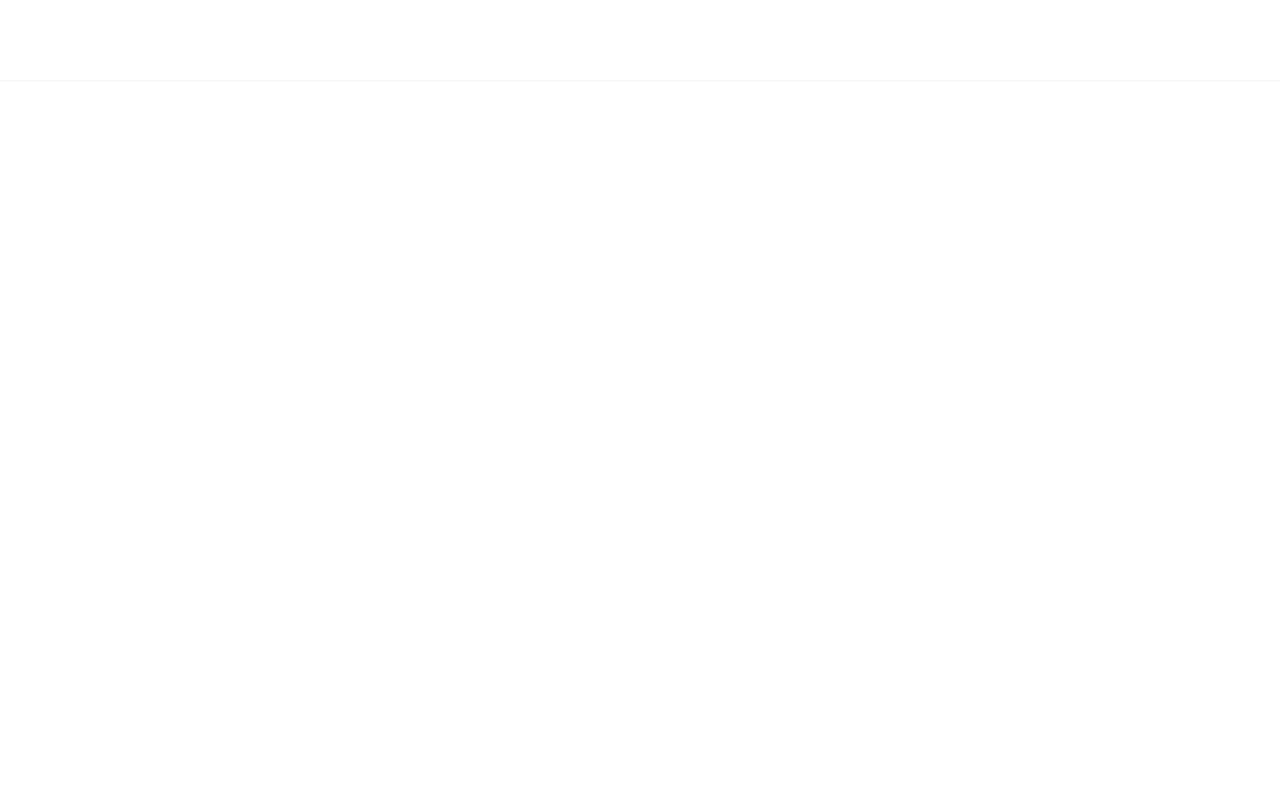
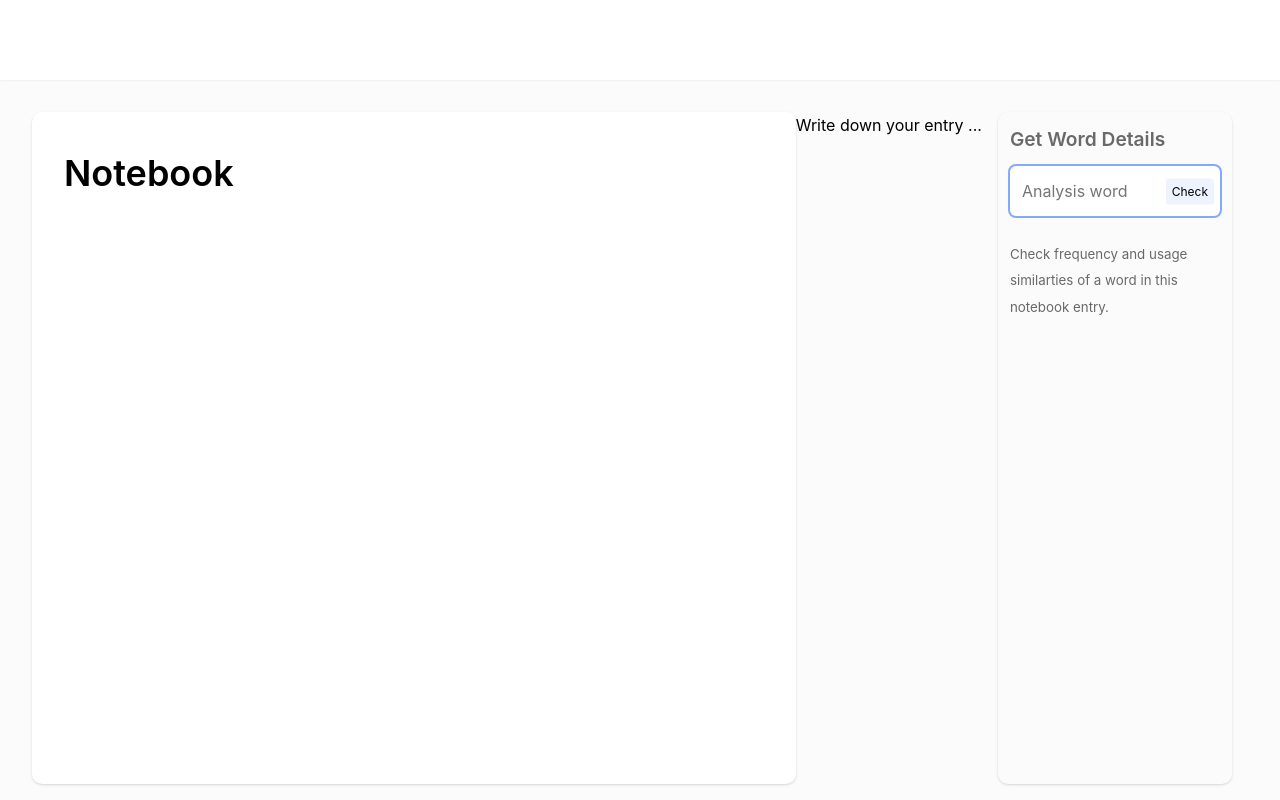
Before and after one commit to AjitsinghKamal/notebook-analys, a React (Vite) app: page / in a window 1280 px wide. Built offline with nearby package versions, Linux system fonts and the light colour scheme.

Commit message:
feat: add word analyser

```diff
--- /dev/null
+++ b/src/components/AnalysisBoard.tsx
@@ -0,0 +1,154 @@
+import styled from '@emotion/styled';
+import { useState } from 'react';
+import type { State, ShouldFindSimilarWords } from 'src/hooks/useWordAnalysis';
+
+type Props = {
+	results: State;
+	resetActive: () => void;
+	handleWordAnalysis: ShouldFindSimilarWords;
+};
+
+function AnalysisBoard({ handleWordAnalysis, results, resetActive }: Props) {
+	const [find, setWordToFind] = useState('');
+
+	const submitEntry = (e: React.FormEvent<HTMLFormElement>) => {
+		e.preventDefault();
+		const trimmedEntry = find.trim();
+		trimmedEntry ? handleWordAnalysis(trimmedEntry) : resetActive();
+	};
+
+	const clearEntry = () => {
+		!results.isPristine && resetActive();
+		setWordToFind('');
+	};
+
+	return (
+		<Sidepanel>
+			<Form onSubmit={submitEntry}>
+				<label htmlFor="search">
+					Get Word Details
+					{find && (
+						<Clear onClick={clearEntry} type="button">
+							Clear
+						</Clear>
+					)}
+				</label>
+				<Input
+					name="search"
+					placeholder="Analysis word"
+					value={find}
+					autoComplete="off"
+					onChange={(e) => setWordToFind(e.target.value)}
+				/>
+				<Submit>Check</Submit>
+			</Form>
+			{results.isPristine ? (
+				<Message>
+					<small>
+						Check frequency and usage similarties of a word in this
+						notebook entry.
+					</small>
+				</Message>
+			) : (
+				<div>
+					<Result>
+						<small>Word Frequency</small>
+						<strong>{results.frequency}</strong>
+					</Result>
+					<Result as="ul">
+						<small>Similar words used</small>
+						{results.similarWords.length ? (
+							results.similarWords.map((word) => (
+								<li key={word}>{word}</li>
+							))
+						) : (
+							<li>
+								<strong>0</strong>
+							</li>
+						)}
+					</Result>
+				</div>
+			)}
+		</Sidepanel>
+	);
+}
+
+const Sidepanel = styled.aside`
+	box-shadow: var(--shadow);
+	padding: 12px;
+	border-radius: 10px;
+	margin: 0 16px;
+	flex: 1 1 200px;
+	overflow-y: auto;
+	overflow-x: hidden;
+`;
+
+const Form = styled.form`
+	position: relative;
+	position: sticky;
+	top: -40px;
+	z-index: 10;
+
+	& > label {
+		margin-bottom: 10px;
+		display: block;
+		color: #696969;
+		font-weight: 600;
+		font-size: 1.2rem;
+	}
+`;
+
+const Input = styled.input`
+	padding: 12px;
+	border-radius: 6px;
+	border: 0;
+	width: 100%;
+	box-shadow: 0 0 0 2px var(--primary-300);
+	padding-right: 50px;
+`;
+
+const Result = styled.div`
+	margin: 12px 0;
+	font-size: 1.2rem;
+	background: var(--primary-transparent-200);
+	border-radius: 6px;
+	padding: 12px;
+	color: var(--primary-900);
+	& > small {
+		font-size: 70%;
+		font-weight: 500;
+		opacity: 0.68;
+	}
+	& > strong {
+		display: block;
+		font-size: 1.5rem;
+		line-height: 1.65;
+	}
+`;
+
+const Submit = styled.button`
+	position: absolute;
+	right: 6px;
+	font-size: 0.75rem;
+	transform: translateY(-25%);
+	bottom: 5px;
+	background: var(--primary-transparent-100);
+	border-radius: 3px;
+	line-height: 2;
+	&:hover {
+		background: var(--primary-transparent-200);
+	}
+`;
+
+const Clear = styled.button`
+	font-size: 0.75rem;
+	color: var(--danger-700);
+	float: right;
+	border-bottom: 1px solid;
+	border-radius: 0;
+`;
+const Message = styled.p`
+	color: #696969;
+	padding: 24px 0;
+`;
+export default AnalysisBoard;
--- a/src/components/Editor.tsx
+++ b/src/components/Editor.tsx
@@ -1,82 +1,26 @@
-import styled from '@emotion/styled';
-import {
-	forwardRef,
-	PropsWithChildren,
-	useEffect,
-	useMemo,
-	useRef,
-	useState,
-} from 'react';
-import useTooltip from 'src/hooks/useTooltip';
+import { forwardRef, PropsWithChildren } from 'react';
+import css from 'src/styles/editor.module.css';
 
-type Props = {
-	placeholder?: string;
-};
+const Editor = forwardRef<HTMLDivElement, React.DOMAttributes<HTMLDivElement>>(
+	(props, ref) => {
+		return (
+			<>
+				<div
+					className={css.editor}
+					ref={ref}
+					contentEditable
+					{...props}
+				>
+					<h1>Notebook</h1>
+				</div>
+				<p className="leadup">
+					<span className="leadup__placeholder">
+						Write down your entry ...
+					</span>
+				</p>
+			</>
+		);
+	}
+);
 
-function Editor({ placeholder }: PropsWithChildren<Props>) {
-	const ref = useRef<HTMLDivElement | null>(null);
-	const { tooltipRef, onSelection, styles } = useTooltip<HTMLDivElement>();
-
-	return (
-		<Container>
-			<Tooltip ref={tooltipRef} style={styles}>
-				<TooltipActionBold>B</TooltipActionBold>
-				<TooltipActionItalic>i</TooltipActionItalic>
-				<TooltipActionUnder>U</TooltipActionUnder>
-			</Tooltip>
-			<Editable
-				ref={ref}
-				contentEditable
-				onMouseUp={onSelection}
-				placeholder={placeholder}
-			/>
-		</Container>
-	);
-}
-
-const Container = styled.div`
-	height: 100%;
-	width: 100%;
-`;
-
-const Editable = styled.div`
-	flex: 1;
-	font-size: 1.2rem;
-	line-height: 1.65;
-	&:focus,
-	&:focus-within {
-		outline: 0;
-	}
-`;
-
-const Tooltip = styled.div`
-	background: var(--primary-900);
-	padding: 6px 12px;
-	border-radius: 10px;
-`;
-
-const TooltipAction = styled.button`
-	background: transparent;
-	color: #fff;
-	font-weight: 600;
-	font-size: 1.2rem;
-	margin: 0 6px;
-	padding: 2px 8px;
-	transition: color 0.3s;
-	&:hover {
-		color: var(--danger-100);
-	}
-`;
-
-const TooltipActionBold = styled(TooltipAction)`
-	font-weight: 800;
-`;
-
-const TooltipActionItalic = styled(TooltipAction)`
-	font-style: italic;
-`;
-
-const TooltipActionUnder = styled(TooltipAction)`
-	text-decoration: underline;
-`;
 export default Editor;
--- /dev/null
+++ b/src/components/Note.tsx
@@ -0,0 +1,75 @@
+import styled from '@emotion/styled';
+import { PropsWithChildren } from 'react';
+import useTooltip from 'src/hooks/useTooltip';
+import useWordAnalysis from 'src/hooks/useWordAnalysis';
+import AnalysisBoard from './AnalysisBoard';
+import Editor from './Editor';
+
+type Props = {
+	placeholder?: string;
+};
+
+function Note({ placeholder }: PropsWithChildren<Props>) {
+	const { tooltipRef, onSelection, styles } = useTooltip<HTMLDivElement>();
+	const {
+		analysisWatchRef,
+		shouldFindSimilarWords,
+		matchesFound,
+		resetResults,
+	} = useWordAnalysis<HTMLDivElement>();
+
+	return (
+		<Container>
+			<Editor ref={analysisWatchRef} />
+			<AnalysisBoard
+				handleWordAnalysis={shouldFindSimilarWords}
+				results={matchesFound}
+				resetActive={resetResults}
+			/>
+			<Tooltip ref={tooltipRef} style={styles}>
+				<TooltipActionBold>B</TooltipActionBold>
+				<TooltipActionItalic>i</TooltipActionItalic>
+				<TooltipActionUnder>U</TooltipActionUnder>
+			</Tooltip>
+		</Container>
+	);
+}
+
+const Container = styled.div`
+	height: 100%;
+	width: 100%;
+	display: flex;
+`;
+
+const Tooltip = styled.div`
+	background: var(--primary-900);
+	padding: 6px 12px;
+	border-radius: 10px;
+`;
+
+const TooltipAction = styled.button`
+	background: transparent;
+	color: #fff;
+	font-weight: 600;
+	font-size: 1.2rem;
+	margin: 0 6px;
+	padding: 2px 8px;
+	transition: color 0.3s;
+	&:hover {
+		color: var(--danger-100);
+	}
+`;
+
+const TooltipActionBold = styled(TooltipAction)`
+	font-weight: 800;
+`;
+
+const TooltipActionItalic = styled(TooltipAction)`
+	font-style: italic;
+`;
+
+const TooltipActionUnder = styled(TooltipAction)`
+	text-decoration: underline;
+`;
+
+export default Note;
--- a/src/components/index.ts
+++ b/src/components/index.ts
@@ -1,2 +1,3 @@
 export { default as Editor } from './Editor';
 export { default as Fallback } from './Fallback';
+export { default as Note } from './Note';
--- a/src/hooks/useTooltip.tsx
+++ b/src/hooks/useTooltip.tsx
@@ -30,10 +30,8 @@
 			});
 	};
 
-	const setSelection = (ev: SyntheticEvent) => {
+	const setSelection = (ev: Event) => {
 		ev.preventDefault();
-		ev.nativeEvent.stopPropagation();
-		ev.nativeEvent.stopImmediatePropagation();
 
 		const selection = document.getSelection();
 		const range = selection?.getRangeAt(0);
@@ -61,6 +59,9 @@
 	};
 
 	useEffect(() => {
+		document.addEventListener('selectionchange', (e) => {
+			console.log(e);
+		});
 		tooltipRef.current &&
 			window.addEventListener('mouseup', clearOnClickOutside);
 		return () => window.removeEventListener('mouseup', clearOnClickOutside);
--- /dev/null
+++ b/src/hooks/useWordAnalysis.tsx
@@ -0,0 +1,78 @@
+import { useMemo, useRef, useState } from 'react';
+import {
+	getSimilarityAndFrequency,
+	MATCH_LEVEL,
+} from 'src/utils/wordMatchAnalyser';
+
+export type State = {
+	frequency: number;
+	similarWords: string[];
+	isPristine: boolean;
+};
+
+export type ShouldFindSimilarWords = (word: string, diff?: number) => void;
+
+const initialState: State = {
+	frequency: 0,
+	similarWords: [],
+	isPristine: true,
+};
+
+/**
+ * Custom React hook for providing word analysis
+ */
+function useWordAnalysis<T extends HTMLElement>() {
+	const analysisWatchRef = useRef<T | null>(null);
+
+	const [matchesFound, setMatchesFound] = useState({
+		...initialState,
+	});
+
+	const shouldFindSimilarWords: ShouldFindSimilarWords = (
+		wordOfInterest: string,
+		levenshteinDistance: number = 1
+	) => {
+		if (!analysisWatchRef.current) return;
+		const wordsUsed = analysisWatchRef.current.innerText.split(/\s+/);
+		const matcherRegx = new RegExp('[' + wordOfInterest + ']', 'gi');
+		const similarWords = [];
+		let frequency = 0;
+		for (let word of wordsUsed) {
+			const match = getSimilarityAndFrequency(
+				word,
+				wordOfInterest,
+				matcherRegx,
+				levenshteinDistance
+			);
+			if (match === MATCH_LEVEL.IDENTICAL) {
+				frequency += 1;
+			}
+			if (match === MATCH_LEVEL.SIMILAR) {
+				similarWords.push(word);
+			}
+		}
+		setMatchesFound({
+			frequency,
+			similarWords,
+			isPristine: false,
+		});
+	};
+
+	const resetResults = () => {
+		setMatchesFound({
+			...initialState,
+		});
+	};
+
+	return useMemo(
+		() => ({
+			analysisWatchRef,
+			matchesFound,
+			resetResults,
+			shouldFindSimilarWords,
+		}),
+		[matchesFound, shouldFindSimilarWords]
+	);
+}
+
+export default useWordAnalysis;
--- a/src/pages/Entry.tsx
+++ b/src/pages/Entry.tsx
@@ -1,11 +1,11 @@
 import styled from '@emotion/styled';
-import { Editor } from 'src/components';
+import { Note } from 'src/components';
 
 function EntryPage() {
 	return (
 		<Page>
 			<Content>
-				<Editor />
+				<Note />
 			</Content>
 		</Page>
 	);
@@ -23,6 +23,6 @@
 const Content = styled.div`
 	width: 100%;
 	height: 100%;
-	max-width: 1200px;
+	max-width: 1300px;
 `;
 export default EntryPage;
--- /dev/null
+++ b/src/styles/editor.module.css
@@ -0,0 +1,13 @@
+.editor {
+	flex: 1 0 60%;
+	font-size: 1.2rem;
+	padding: 32px;
+	line-height: 1.65;
+	box-shadow: var(--shadow);
+	border-radius: 10px;
+	background: #fff;
+	&:focus,
+	&:focus-within {
+		outline: 0;
+	}
+}
--- a/src/styles/index.css
+++ b/src/styles/index.css
@@ -1,13 +1,25 @@
 body {
 	margin: 0;
-	font-family: -apple-system, BlinkMacSystemFont, 'Segoe UI', 'Roboto',
-		'Oxygen', 'Ubuntu', 'Cantarell', 'Fira Sans', 'Droid Sans',
-		'Helvetica Neue', sans-serif;
+	color: var(--primary900);
+	font-weight: 400;
+	line-height: 1.65;
+	font-size: 1rem;
+	font-family: -apple-system, BlinkMacSystemFont, 'Segoe UI', Roboto,
+		Helvetica, Arial, sans-serif, 'Apple Color Emoji', 'Segoe UI Emoji',
+		'Segoe UI Symbol';
+	background: #fbfbfb;
+	word-wrap: break-word;
+	font-kerning: normal;
 	-webkit-font-smoothing: antialiased;
 	-moz-osx-font-smoothing: grayscale;
+	-moz-font-feature-settings: 'kern', 'liga', 'clig', 'calt';
+	-ms-font-feature-settings: 'kern', 'liga', 'clig', 'calt';
+	-webkit-font-feature-settings: 'kern', 'liga', 'clig', 'calt';
+	font-feature-settings: 'kern', 'liga', 'clig', 'calt';
 }
 
-code {
-	font-family: source-code-pro, Menlo, Monaco, Consolas, 'Courier New',
-		monospace;
+@media only screen and (max-width: 480px) {
+	html {
+		font-size: 100%;
+	}
 }
--- /dev/null
+++ b/src/utils/wordMatchAnalyser.ts
@@ -0,0 +1,45 @@
+export enum MATCH_LEVEL {
+	NO_MATCH,
+	IDENTICAL,
+	SIMILAR,
+}
+
+/**
+ * Analyse a given word to check if it is
+ * a match or similarilty to a given word
+ *
+ * @param word
+ * required: word in test
+ * @param wordOfInterest
+ * reuired: word to test against
+ * @param matchRegx
+ * regx to apply
+ * @param levenshteinDistance
+ * difference to look for between words
+ * @returns
+ */
+export function getSimilarityAndFrequency(
+	word: string,
+	wordOfInterest: string,
+	matchRegx: RegExp,
+	levenshteinDistance: number = 1
+) {
+	let matchLevel = MATCH_LEVEL.NO_MATCH;
+	if (
+		word.length <= wordOfInterest.length + levenshteinDistance &&
+		word.length >= wordOfInterest.length - levenshteinDistance
+	) {
+		// do further test on those words whose length
+		// safely lies between the range to support character operations
+		// within Levenshtein Distance
+		if (word === wordOfInterest) {
+			matchLevel = MATCH_LEVEL.IDENTICAL;
+		} else {
+			const matches = word.match(matchRegx);
+			if (matches && matches.length >= wordOfInterest.length - 1) {
+				matchLevel = MATCH_LEVEL.SIMILAR;
+			}
+		}
+	}
+	return matchLevel;
+}
```
Also changed, not shown: src/styles/tokens.css (+17 -9 lines).
